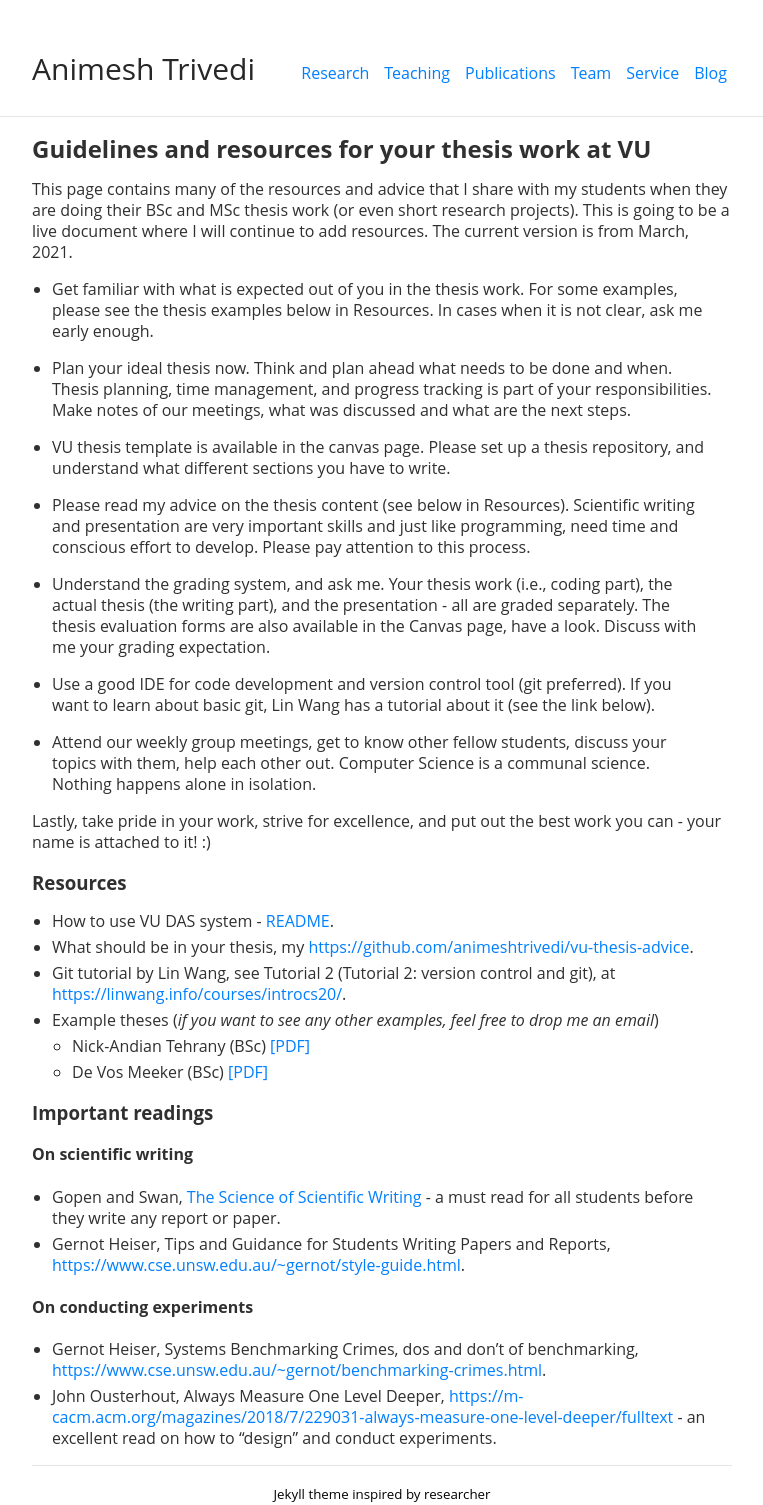
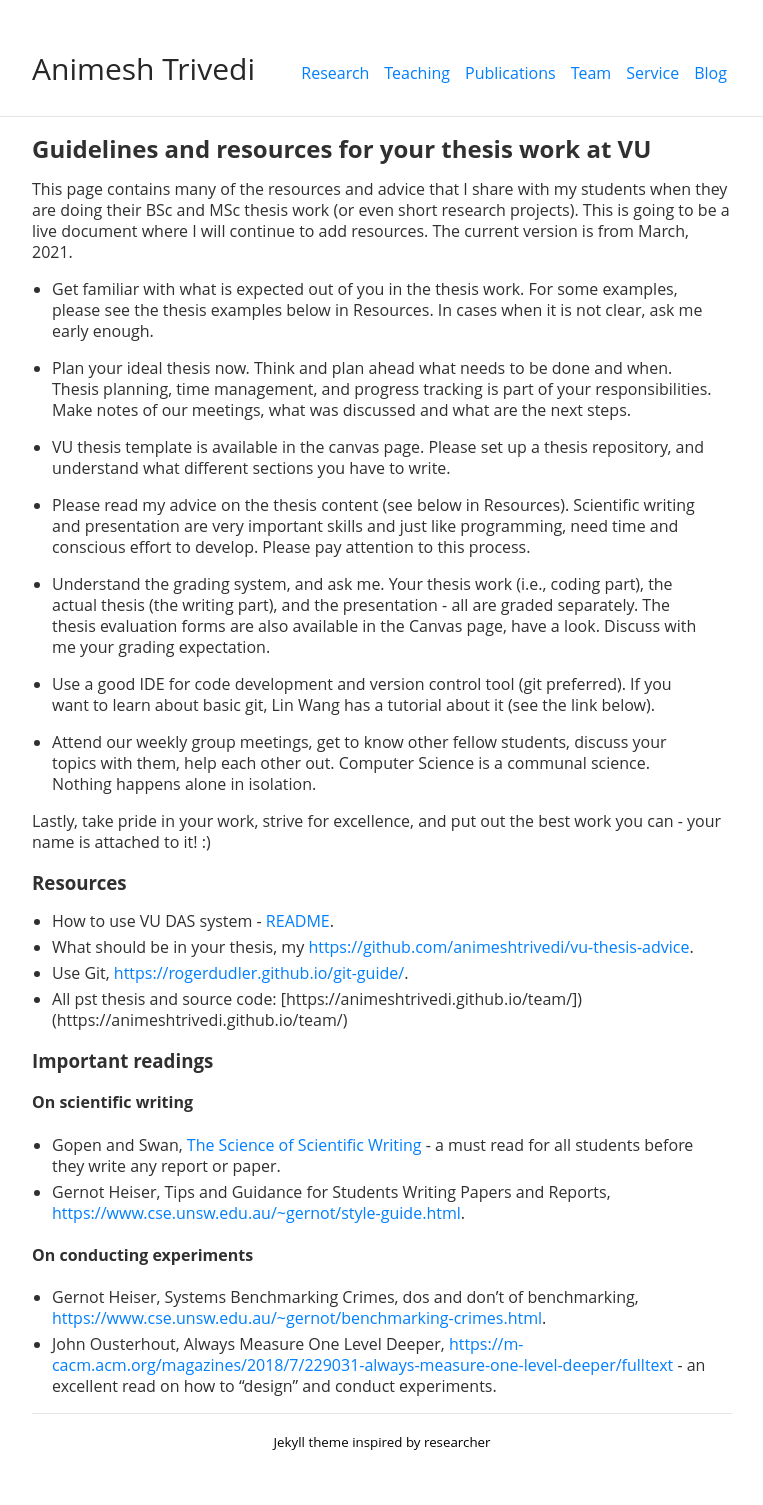
Before and after one commit to animeshtrivedi/animeshtrivedi.github.io, a Jekyll site: the page built from _posts/2021-03-28-thesis-resources.md, in a window 1280 px wide. Shown: the whole page, without its empty margins (258-1021 px from the left). Built offline with Jekyll 4.4.1, drawn with Linux system fonts in a browser that asks for light colours; after the commit the page ends 1453 px from its top, so only the background shows below that.

Commit message:
Update 2021-03-28-thesis-resources.md

```diff
--- a/_posts/2021-03-28-thesis-resources.md
+++ b/_posts/2021-03-28-thesis-resources.md
@@ -28,13 +28,8 @@ Lastly, take pride in your work, strive for excellence, and put out the best wor
 ### Resources
    * How to use VU DAS system - [README](/das-readme).
    * What should be in your thesis, my [https://github.com/animeshtrivedi/vu-thesis-advice](https://github.com/animeshtrivedi/vu-thesis-advice).
-   * Git tutorial by Lin Wang, see Tutorial 2 (Tutorial 2: version control and git), at [https://linwang.info/courses/introcs20/](https://linwang.info/courses/introcs20/).
-   * Example theses (*if you want to see any other examples, feel free to drop me an email*)
-      * Nick-Andian Tehrany (BSc) [[PDF]](https://github.com/animeshtrivedi/animeshtrivedi.github.io/raw/master/files/2021/2020-Nick_Tehrany_VU_BSc_Thesis.pdf)
-      * De Vos Meeker (BSc) [[PDF]](https://github.com/animeshtrivedi/animeshtrivedi.github.io/raw/master/files/2021/2020-De_Vos_Meaker__Kafka_BSc_Bachelor_Project.pdf)
-<!--      * Giulia Frascaria (MSc) [PDF]() -->
-<!--      * Jonas Theis (MSc) [PDF]() -->
-
+   * Use Git, [https://rogerdudler.github.io/git-guide/](https://rogerdudler.github.io/git-guide/).
+   * All pst thesis and source code: [https://animeshtrivedi.github.io/team/])(https://animeshtrivedi.github.io/team/)
 
 ### Important readings
 
```
